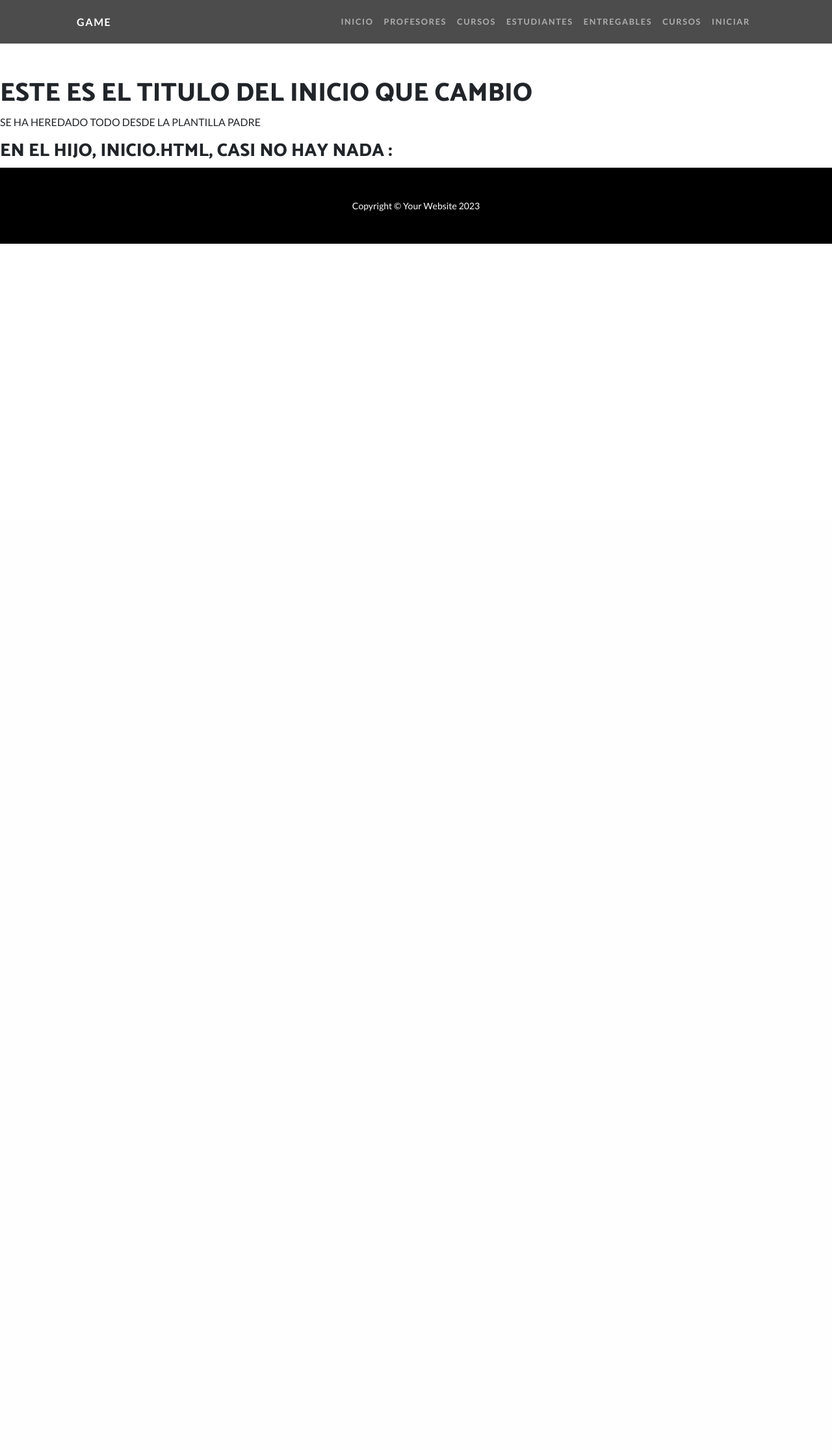
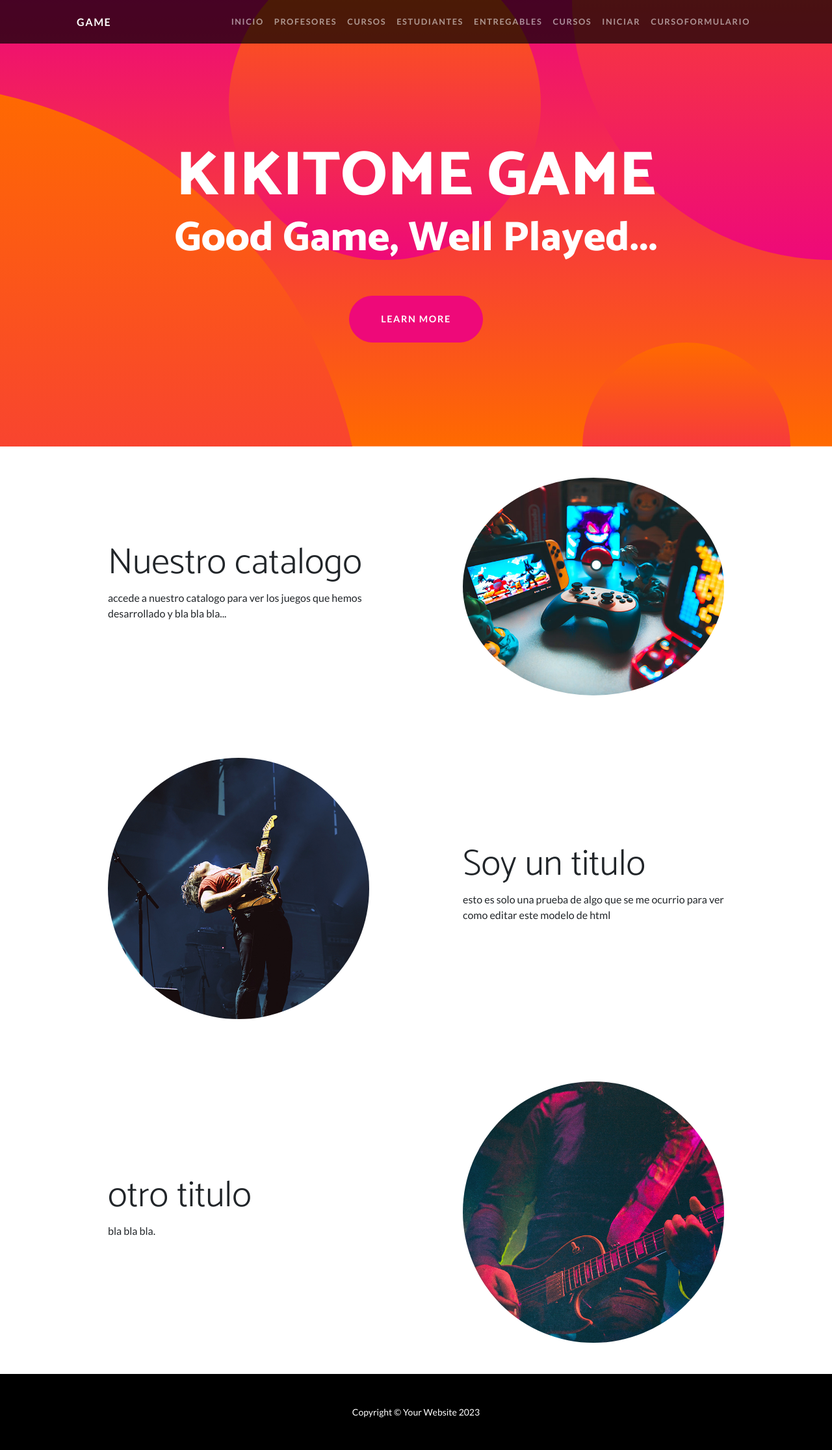
Before and after one commit to eliasescalante/Proyecto1, a Django app: page /AppCoder/ in a window 1280 px wide. Shown: the whole page at 65% size. Before the commit the page ends 375 px from the top, so only its background shows below. Run offline with Django 4.2, Linux system fonts and the light colour scheme; some libraries are stand-ins or nearby versions.

Commit message:
agregue formulario con sus formas para que funcione pero no me funciona me arroja error

```diff
--- a/AppCoder/templates/AppCoder/index.html
+++ b/AppCoder/templates/AppCoder/index.html
@@ -3,14 +3,66 @@
 
 {% block section1 %}
 
-<br>
-<br>
-<br>
-<br>
-<br>
-
-<h1>ESTE ES EL TITULO DEL INICIO QUE CAMBIO</h1>
-<P> SE HA HEREDADO TODO DESDE LA PLANTILLA PADRE</p>
-<h3>EN EL HIJO, INICIO.HTML, CASI NO HAY NADA :</h3>
+<header class="masthead text-center text-white">
+    <div class="masthead-content">
+        <div class="container px-5">
+            <h1 class="masthead-heading mb-0">KIKITOME GAME</h1>
+            <h2 class="masthead-subheading mb-0">Good Game, Well Played...</h2>
+            <a class="btn btn-primary btn-xl rounded-pill mt-5" href="#scroll">Learn More</a>
+        </div>
+    </div>
+    <div class="bg-circle-1 bg-circle"></div>
+    <div class="bg-circle-2 bg-circle"></div>
+    <div class="bg-circle-3 bg-circle"></div>
+    <div class="bg-circle-4 bg-circle"></div>
+</header>
+<!-- Content section 1-->
+<section id="scroll">
+    <div class="container px-5">
+        <div class="row gx-5 align-items-center">
+            <div class="col-lg-6 order-lg-2">
+                <div class="p-5"><img class="img-fluid rounded-circle" src="/static/AppCoder/assets/img/1.jpg" alt="..." /></div>
+            </div>
+            <div class="col-lg-6 order-lg-1">
+                <div class="p-5">
+                    <h2 class="display-4">Nuestro catalogo</h2>
+                    <p>accede a nuestro catalogo para ver los juegos que hemos desarrollado y bla bla bla...</p>
+                </div>
+            </div>
+        </div>
+    </div>
+</section>
+<!-- Content section 2-->
+<section>
+    <div class="container px-5">
+        <div class="row gx-5 align-items-center">
+            <div class="col-lg-6">
+                <div class="p-5"><img class="img-fluid rounded-circle" src="/static/AppCoder/assets/img/02.jpg" alt="..." /></div>
+            </div>
+            <div class="col-lg-6">
+                <div class="p-5">
+                    <h2 class="display-4">Soy un titulo</h2>
+                    <p>esto es solo una prueba de algo que se me ocurrio para ver como editar este modelo de html</p>
+                </div>
+            </div>
+        </div>
+    </div>
+</section>
+<!-- Content section 3-->
+<section>
+    <div class="container px-5">
+        <div class="row gx-5 align-items-center">
+            <div class="col-lg-6 order-lg-2">
+                <div class="p-5"><img class="img-fluid rounded-circle" src="/static/AppCoder/assets/img/03.jpg" alt="..." /></div>
+            </div>
+            <div class="col-lg-6 order-lg-1">
+                <div class="p-5">
+                    <h2 class="display-4">otro titulo</h2>
+                    <p>bla bla bla.</p>
+                </div>
+            </div>
+        </div>
+    </div>
+</section>
 
 {% endblock %}
--- a/AppCoder/templates/AppCoder/padre.html
+++ b/AppCoder/templates/AppCoder/padre.html
@@ -32,6 +32,7 @@
                         <li class="nav-item"><a class="nav-link" href="{% url 'Entregables' %}">Entregables</a></li>
                         <li class="nav-item"><a class="nav-link" href="{% url 'Cursos'%}">Cursos</a></li>
                         <li class="nav-item"><a class="nav-link" href="#NADAAUN">INICIAR</a></li>
+                        <li class="nav-item"><a class="nav-link" href="{% url 'CursoFormulario' %}">CursoFormulario</a></li>
                     </ul>
                 </div>
             </div>
--- a/AppCoder/urls.py
+++ b/AppCoder/urls.py
@@ -7,4 +7,5 @@
     path('profesores', views.profesores,name="Profesores"),
     path('estudiantes',views.estudiantes,name="Estudiantes"),
     path('entregables', views.entregables, name="Entregables"),
+    path('cursoFormulario',views.cursoFormulario,name="CursoFormulario"),
 ]
--- a/AppCoder/views.py
+++ b/AppCoder/views.py
@@ -16,3 +16,11 @@
 
 def entregables(request):
     return render(request,"AppCoder\entregables.html")
+
+def cursoFormulario(request):
+
+    if request.method == 'POST':
+        curso = Curso(request.post['curso'],(request.post['camada']))
+        curso.save()
+        return render(request, "AppCoder\index.html")
+    return render(request, "AppCoder\cursoFormulario.html")
--- a/Proyecto1/urls.py
+++ b/Proyecto1/urls.py
@@ -19,7 +19,7 @@
 from Proyecto1.views import *
 
 urlpatterns = [
-    path('admin/', admin.site.urls),
+    # path('admin/', admin.site.urls),
     path('AppCoder/',include('AppCoder.urls')),
     # páth()
     # path('saludo',saludo),
```
Also changed, not shown: AppCoder/templates/AppCoder/cursoFormulario.html (added, +29 -0 lines).
